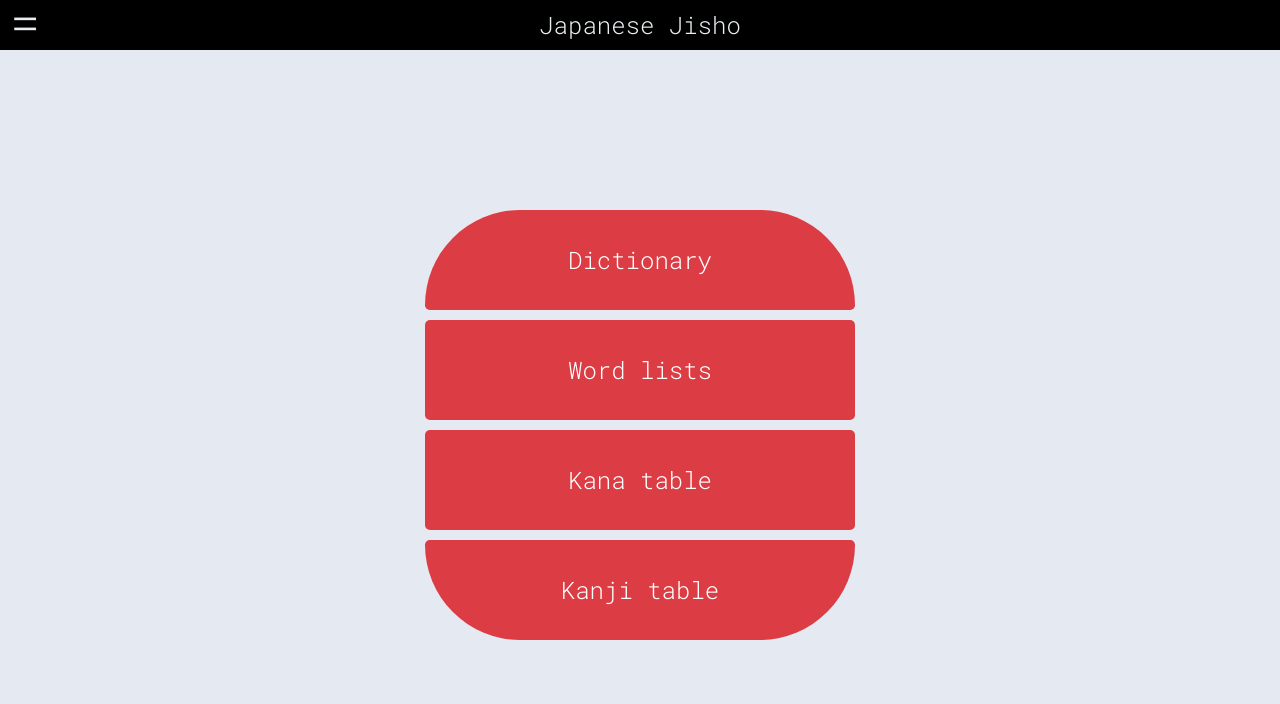
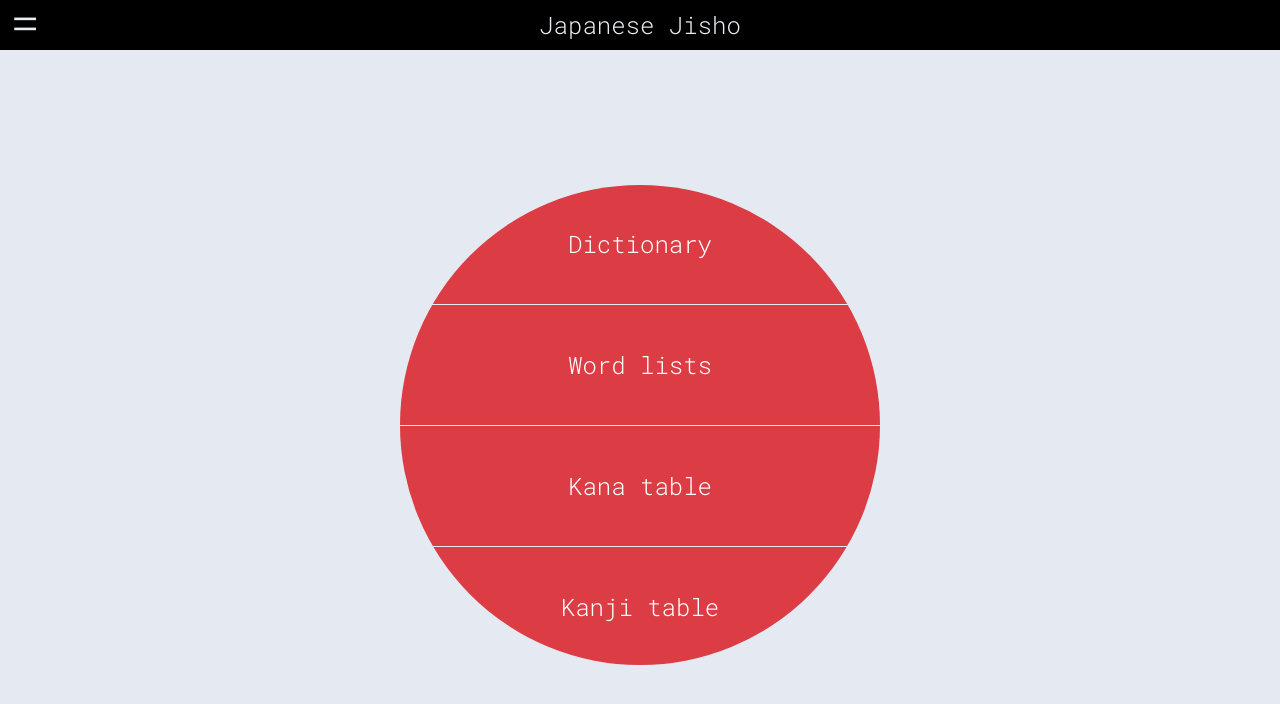
Before and after one commit to tasmankingsley/japanese-jisho, a Vue app: page / in a window 1280 px wide. Shown: the top 704 px of the page. Built offline with nearby package versions, Linux system fonts and the light colour scheme.

Commit message:
re-designed home page

```diff
--- a/src/components/Home.vue
+++ b/src/components/Home.vue
@@ -15,6 +15,7 @@ function toggle(num) {
 
 <template>
 
+<div class="background">
   <div class="home-items">
     <div class="menu-item first" @click="toggle(2)">Dictionary</div>
     <div class="menu-item" @click="toggle(3)">Word lists</div>
@@ -22,45 +23,35 @@ function toggle(num) {
     <div class="menu-item last" @click="toggle(5)">Kanji table</div>
     <!-- <div class="menu-item" @click="toggle(6)">Settings</div> -->
   </div>
+</div>
 
 
 </template>
 
 <style scoped>
+.background {
+  background-color: #e5e9f2;
+}
 .home-items {
   background-color: #e5e9f2;
   display: grid;
   grid-auto-flow: row;
-  grid-template-rows: repeat(4, 100px);
-  gap: 10px;
+  grid-template-rows: repeat(4, 120px);
+  gap: 1px;
   justify-items: center;
   align-content: center;
-  padding-left: 10px;
-  padding-right: 10px;
   height: calc(100vh - 50px);
+  clip-path: circle(240px at center);
 }
 .menu-item {
-    display: flex;
-    justify-content: center;
-    flex-direction: column;
-    height: 100px;
+    display: grid;
+    align-items: center;
+    height: 100%;
     background-color: #dc3c44;
     color: #fff;
     text-align: center;
-    border-radius: 5px;
     font-size: 1.5rem;
     width: 100%;
-    max-width: 430px;
-    background-repeat: no-repeat;
-    background-size: cover;
-}
-
-.first {
-  border-radius: 100px 100px 5px 5px;
-}
-
-.last {
-  border-radius: 5px 5px 100px 100px;
 }
 
 .menu-item:hover {
```
Also changed, not shown: 5 other files (tests, documents, lock files or other folders). Lines whose indentation alone changed are shown as unchanged.
